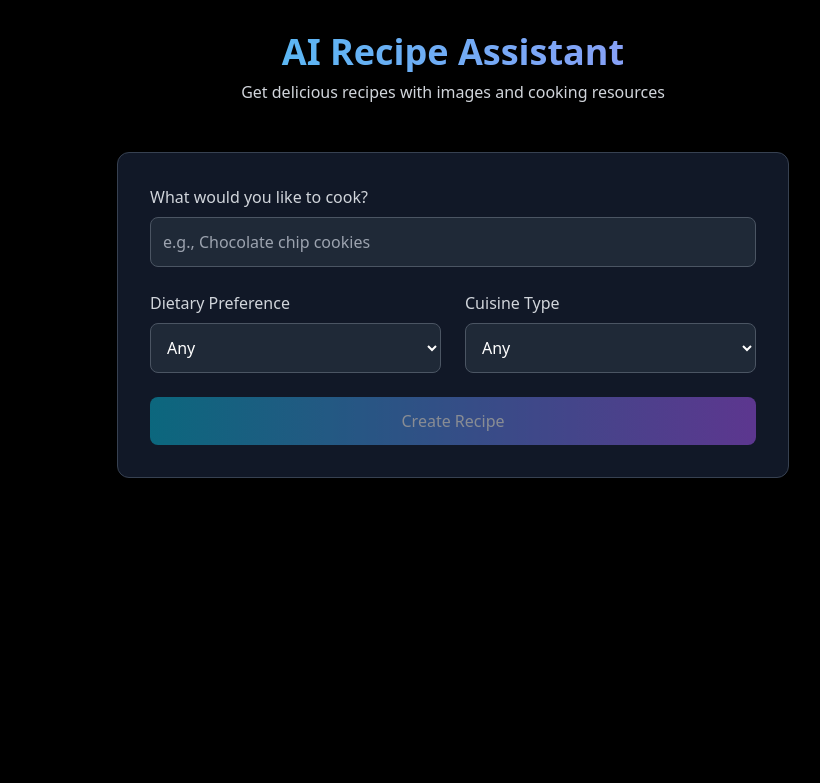
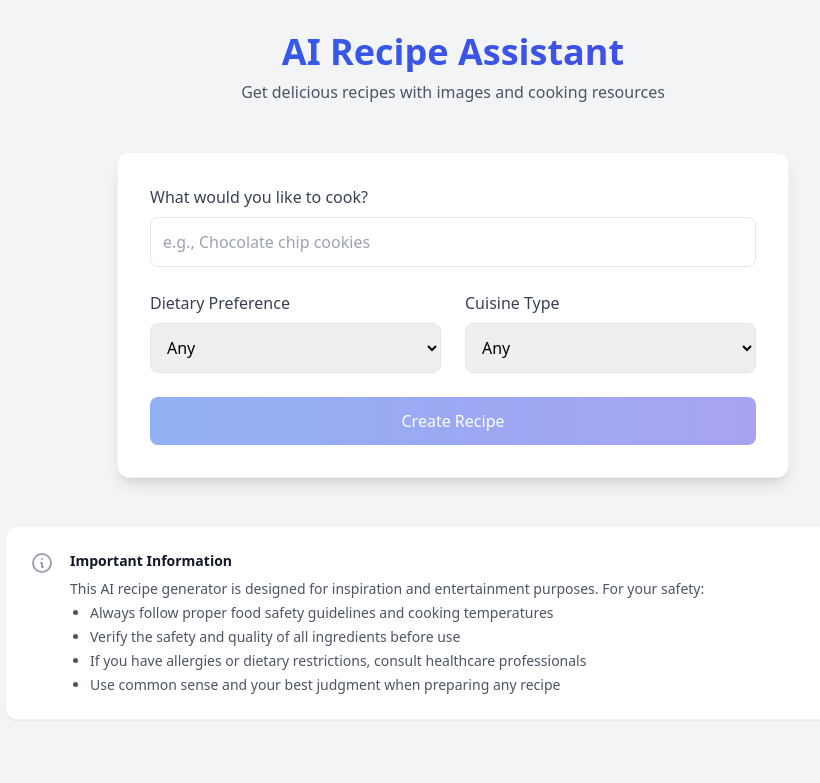
Before and after one commit to omkarparuchuru/FLAVOUR-FUSION, a FastAPI app: page / in a window 1280 px wide. Shown: the top 783 px of the page, without its empty margins (187-1007 px from the left). Run offline with FastAPI, Linux system fonts and the light colour scheme; some libraries are stand-ins or nearby versions.

Commit message:
Update index.html

```diff
--- a/templates/index.html
+++ b/templates/index.html
@@ -69,16 +82,10 @@
             margin: 0;
             padding: 0;
         }
-        .recipe-content {
-    background-color: white; /* Dark background */
-    padding: 1rem;
-    border-radius: 0.5rem;
-}
-
     </style>
 </head>
 
-<body class="bg-black text-white">
+<body class="bg-gray-100">
     <div x-data="{
         query: '',
         dietPreference: '',
@@ -114,42 +124,76 @@
                 cuisine_type: this.cuisineType || null
             };
 
+            console.log('Sending request:', requestData);
+
             try {
                 const response = await fetch('/recipe', {
                     method: 'POST',
-                    headers: { 'Content-Type': 'application/json' },
+                    headers: {
+                        'Content-Type': 'application/json',
+                    },
                     body: JSON.stringify(requestData)
                 });
 
                 const data = await response.json();
+                console.log('Received response:', data);
+
                 if (!response.ok) {
                     throw new Error(data.detail || 'Failed to generate recipe');
                 }
 
                 this.recipe = data;
             } catch (error) {
+                console.error('Error:', error);
                 this.error = error.message;
             } finally {
                 this.loading = false;
             }
+        },
+        isValidUrl(string) {
+            try {
+                const url = new URL(string);
+                return url.protocol === 'http:' || url.protocol === 'https:';
+            } catch (_) {
+                return false;
+            }
+        },
+        validateAndOpenUrl(url) {
+            if (this.isValidUrl(url)) {
+                fetch(url, { method: 'HEAD', mode: 'no-cors' })
+                    .then(() => window.open(url, '_blank'))
+                    .catch(() => console.log('Invalid or inaccessible URL'));
+            }
         }
     }" class="container mx-auto px-4 py-8">
         <header class="text-center mb-12">
-            <h1 class="text-4xl font-bold bg-gradient-to-r from-cyan-400 to-purple-400 bg-clip-text text-transparent mb-2">AI Recipe Assistant</h1>
-            <p class="text-gray-300">Get delicious recipes with images and cooking resources</p>
+            <h1 class="text-4xl font-bold bg-gradient-to-r from-blue-600 to-indigo-600 bg-clip-text text-transparent mb-2">AI Recipe Assistant</h1>
+            <p class="text-gray-600">Get delicious recipes with images and cooking resources</p>
         </header>
 
-        <div class="max-w-2xl mx-auto bg-gray-900 rounded-xl shadow-lg p-8 mb-8 border border-gray-700">
+        <div class="max-w-2xl mx-auto bg-white rounded-xl shadow-lg p-8 mb-8 border border-gray-100">
             <form @submit.prevent="getRecipe" class="space-y-6">
                 <div>
-                    <label for="query" class="block text-gray-300 font-medium mb-2">What would you like to cook?</label>
-                    <input type="text" id="query" x-model.trim="query" class="w-full p-3 bg-gray-800 text-white border border-gray-600 rounded-lg focus:ring-2 focus:ring-cyan-500 focus:border-cyan-500 transition-all" placeholder="e.g., Chocolate chip cookies" required>
+                    <label for="query" class="block text-gray-700 font-medium mb-2">What would you like to cook?</label>
+                    <input
+                        type="text"
+                        id="query"
+                        x-model.trim="query"
+                        class="w-full p-3 border border-gray-200 rounded-lg focus:ring-2 focus:ring-blue-500 focus:border-blue-500 transition-all"
+                        placeholder="e.g., Chocolate chip cookies"
+                        required
+                        minlength="1"
+                    >
                 </div>
 
                 <div class="grid grid-cols-2 gap-6">
                     <div>
-                        <label for="diet" class="block text-gray-300 font-medium mb-2">Dietary Preference</label>
-                        <select id="diet" x-model="dietPreference" class="w-full p-3 bg-gray-800 text-white border border-gray-600 rounded-lg focus:ring-2 focus:ring-cyan-500 focus:border-cyan-500 transition-all">
+                        <label for="diet" class="block text-gray-700 font-medium mb-2">Dietary Preference</label>
+                        <select
+                            id="diet"
+                            x-model="dietPreference"
+                            class="w-full p-3 border border-gray-200 rounded-lg focus:ring-2 focus:ring-blue-500 focus:border-blue-500 transition-all"
+                        >
                             <option value="">Any</option>
                             <option value="vegetarian">Vegetarian</option>
                             <option value="vegan">Vegan</option>
@@ -159,8 +203,12 @@
                     </div>
 
                     <div>
-                        <label for="cuisine" class="block text-gray-300 font-medium mb-2">Cuisine Type</label>
-                        <select id="cuisine" x-model="cuisineType" class="w-full p-3 bg-gray-800 text-white border border-gray-600 rounded-lg focus:ring-2 focus:ring-cyan-500 focus:border-cyan-500 transition-all">
+                        <label for="cuisine" class="block text-gray-700 font-medium mb-2">Cuisine Type</label>
+                        <select
+                            id="cuisine"
+                            x-model="cuisineType"
+                            class="w-full p-3 border border-gray-200 rounded-lg focus:ring-2 focus:ring-blue-500 focus:border-blue-500 transition-all"
+                        >
                             <option value="">Any</option>
                             <option value="italian">Italian</option>
                             <option value="mexican">Mexican</option>
@@ -171,8 +219,14 @@
                     </div>
                 </div>
 
-                <button type="submit" class="w-full bg-gradient-to-r from-cyan-500 to-purple-500 text-white py-3 px-6 rounded-lg hover:from-cyan-600 hover:to-purple-600 transition-all transform hover:scale-[1.02] disabled:opacity-50 disabled:cursor-not-allowed font-medium" :disabled="loading || !query.trim()">
-                    <template x-if="!loading"> <span>Create Recipe</span> </template>
+                <button
+                    type="submit"
+                    class="w-full bg-gradient-to-r from-blue-600 to-indigo-600 text-white py-3 px-6 rounded-lg hover:from-blue-700 hover:to-indigo-700 transition-all transform hover:scale-[1.02] disabled:opacity-50 disabled:cursor-not-allowed disabled:hover:scale-100 font-medium"
+                    :disabled="loading || !query.trim()"
+                >
+                    <template x-if="!loading">
+                        <span>Create Recipe</span>
+                    </template>
                     <template x-if="loading">
                         <div class="flex items-center justify-center">
                             <svg class="animate-spin h-5 w-5 mr-3" xmlns="http://www.w3.org/2000/svg" fill="none" viewBox="0 0 24 24">
@@ -185,6 +239,81 @@
                 </button>
             </form>
         </div>
+
+        <!-- Error Message -->
+        <div x-show="error" x-transition class="max-w-2xl mx-auto bg-red-100 border-l-4 border-red-500 text-red-700 p-4 mb-8 rounded" role="alert">
+            <p class="font-medium">Error</p>
+            <p x-text="error"></p>
+        </div>
+
+        <!-- Recipe Result -->
+        <div x-show="recipe" x-transition class="max-w-4xl mx-auto bg-white rounded-lg shadow-md overflow-hidden">
+            <!-- Recipe Image -->
+            <template x-if="recipe?.image_url">
+                <img :src="recipe.image_url" :alt="query" class="w-full h-96 object-cover" @error="$el.src = 'https://via.placeholder.com/800x400?text=Recipe+Image+Not+Available'">
+            </template>
+
+            <!-- Recipe Content -->
+            <div class="p-6">
+                <h2 class="text-2xl font-bold text-gray-800 mb-4" x-text="query"></h2>
+
+                <!-- Recipe Text -->
+                <article class="recipe-content" x-html="formatRecipe(recipe?.recipe)"></article>
+
+                <!-- Learning Resources -->
+                <template x-if="recipe?.learning_resources?.length && recipe.learning_resources.every(r => isValidUrl(r.url))">
+                    <div class="border-t pt-6 mt-6">
+                        <h3 class="text-xl font-semibold text-gray-800 mb-4">Learn More</h3>
+                        <div class="space-y-3">
+                            <template x-for="resource in recipe.learning_resources" :key="resource.url">
+                                <a :href="resource.url"
+                                   target="_blank"
+                                   rel="noopener noreferrer"
+                                   @click.prevent="validateAndOpenUrl(resource.url)"
+                                   class="block p-3 border rounded-md hover:bg-gray-50 transition-colors">
+                                    <div class="flex items-center">
+                                        <span class="inline-block px-2 py-1 text-xs font-semibold text-white bg-blue-500 rounded mr-3" x-text="resource.type"></span>
+                                        <span x-text="resource.title"></span>
+                                    </div>
+                                </a>
+                            </template>
+                        </div>
+                    </div>
+                </template>
+            </div>
+        </div>
+
+        <!-- Footer with disclaimer and credits -->
+        <footer class="mt-12 mb-8 max-w-4xl mx-auto space-y-6">
+            <!-- Existing disclaimer -->
+            <div class="bg-white rounded-xl shadow-sm border border-gray-100 p-6">
+                <div class="flex items-start space-x-4">
+                    <div class="flex-shrink-0">
+                        <svg class="h-6 w-6 text-gray-400" xmlns="http://www.w3.org/2000/svg" fill="none" viewBox="0 0 24 24" stroke="currentColor">
+                            <path stroke-linecap="round" stroke-linejoin="round" stroke-width="2" d="M13 16h-1v-4h-1m1-4h.01M21 12a9 9 0 11-18 0 9 9 0 0118 0z" />
+                        </svg>
+                    </div>
+                    <div class="flex-1">
+                        <h4 class="text-sm font-semibold text-gray-900">Important Information</h4>
+                        <div class="mt-2 text-sm text-gray-600 space-y-1">
+                            <p>This AI recipe generator is designed for inspiration and entertainment purposes. For your safety:</p>
+                            <ul class="list-disc ml-5 space-y-1">
+                                <li>Always follow proper food safety guidelines and cooking temperatures</li>
+                                <li>Verify the safety and quality of all ingredients before use</li>
+                                <li>If you have allergies or dietary restrictions, consult healthcare professionals</li>
+                                <li>Use common sense and your best judgment when preparing any recipe</li>
+                            </ul>
+                        </div>
+                    </div>
+                </div>
+            </div>
+
+        </footer>
+    </div>
+
+    <!-- Debug output -->
+    <div x-show="recipe" class="hidden">
+        <pre x-text="recipe?.recipe"></pre>
     </div>
 </body>
 
```
Also changed, not shown: other parts of templates/index.html (+25 -9 lines).
